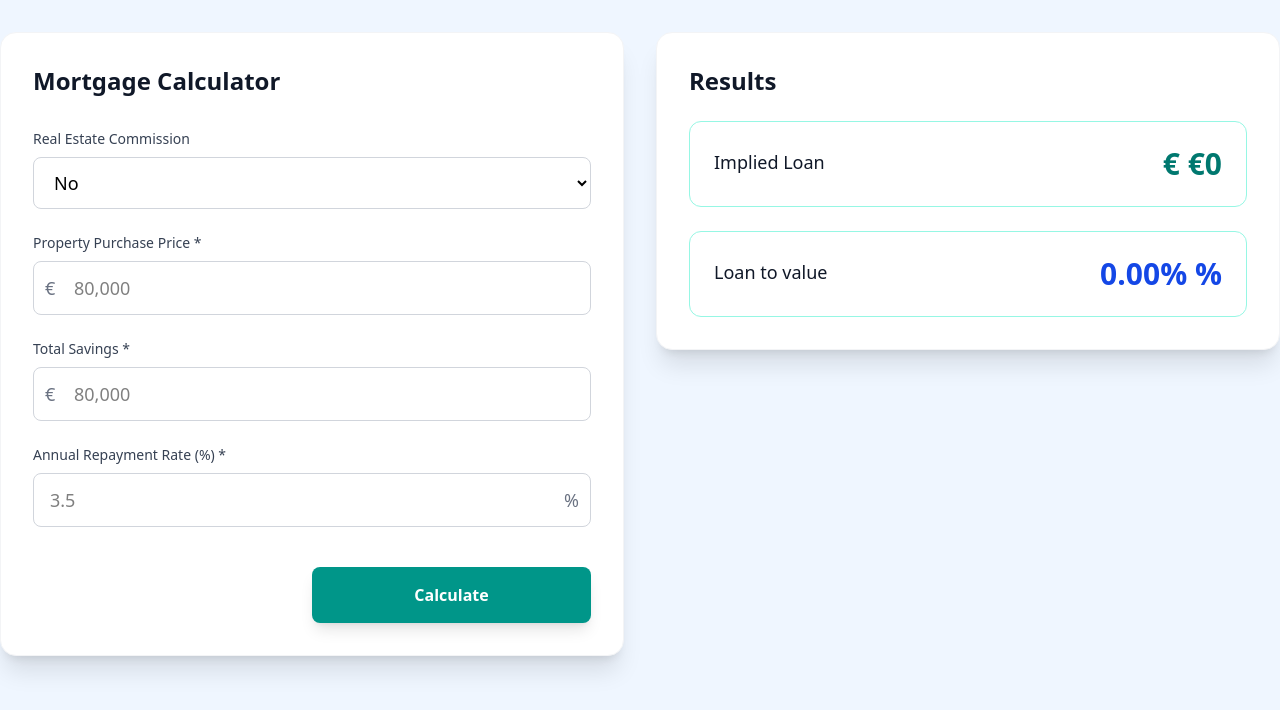
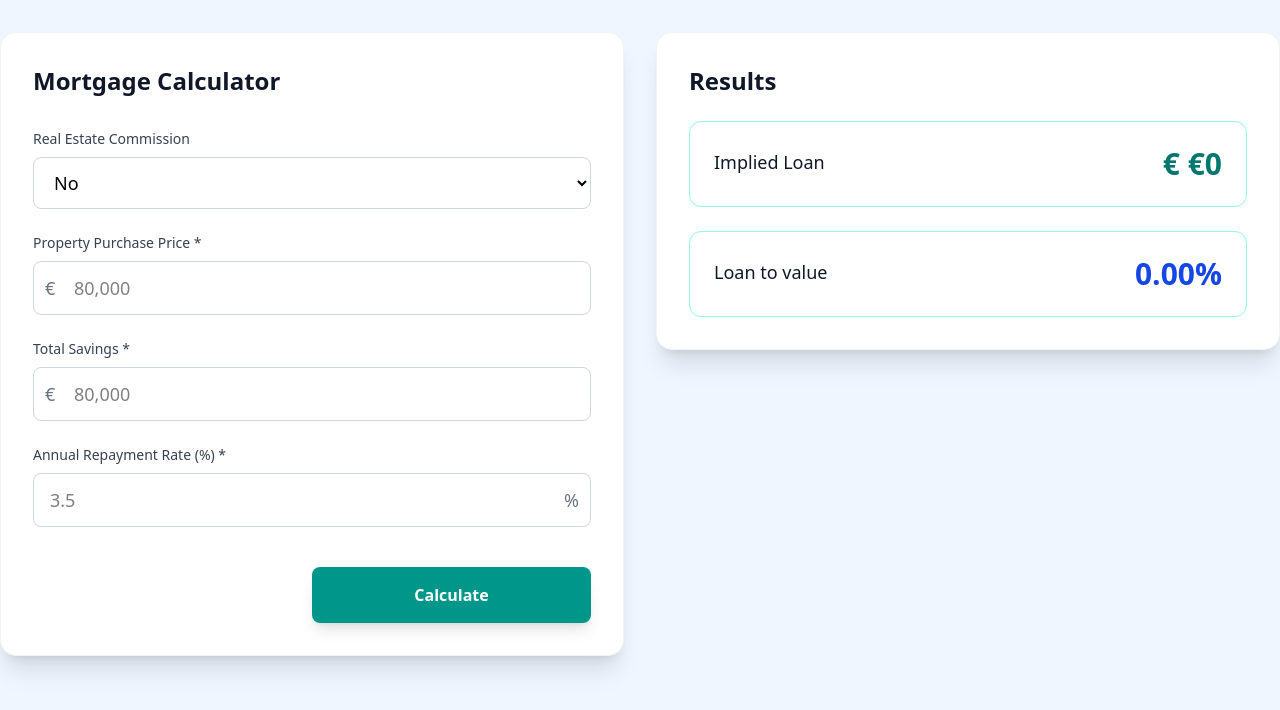
Before and after one commit to i-am-ashwin/mortgage-calculator, a Vue app: page / in a window 1280 px wide. Shown: the top 710 px of the page. Built offline with nearby package versions, Linux system fonts and the light colour scheme.

Commit message:
fix: formatter

```diff
--- a/src/components/MortgageResult.vue
+++ b/src/components/MortgageResult.vue
@@ -25,7 +25,7 @@ const mortgageStore = useMortgageStore()
             <h3 class="text-lg font-medium text-gray-900 mb-1">Loan to value</h3>
           </div>
           <div class="text-right">
-            <div class="text-3xl font-bold text-blue-700">{{ formatPercentage(mortgageStore.loanToValue || 0) }} %</div>
+            <div class="text-3xl font-bold text-blue-700">{{ formatPercentage(mortgageStore.loanToValue || 0) }}</div>
           </div>
         </div>
       </div>
```
